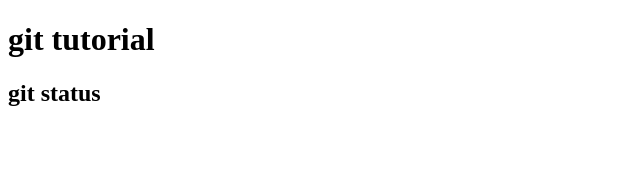
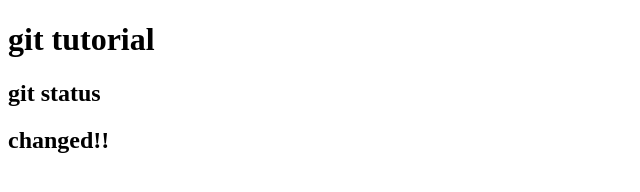
Before and after one commit to hikaru-lol/git-project, a plain HTML site: page index.html in a window 1280 px wide. Shown: the whole page, without its empty margins (0-640 px from the left). Drawn offline with Linux system fonts and the light colour scheme.

Commit message:
add git diff

```diff
--- a/index.html
+++ b/index.html
@@ -8,5 +8,6 @@
   <body>
     <h1>git tutorial</h1>
     <h2>git status</h2>
+    <h2>changed!!</h2>
   </body>
 </html>
```
